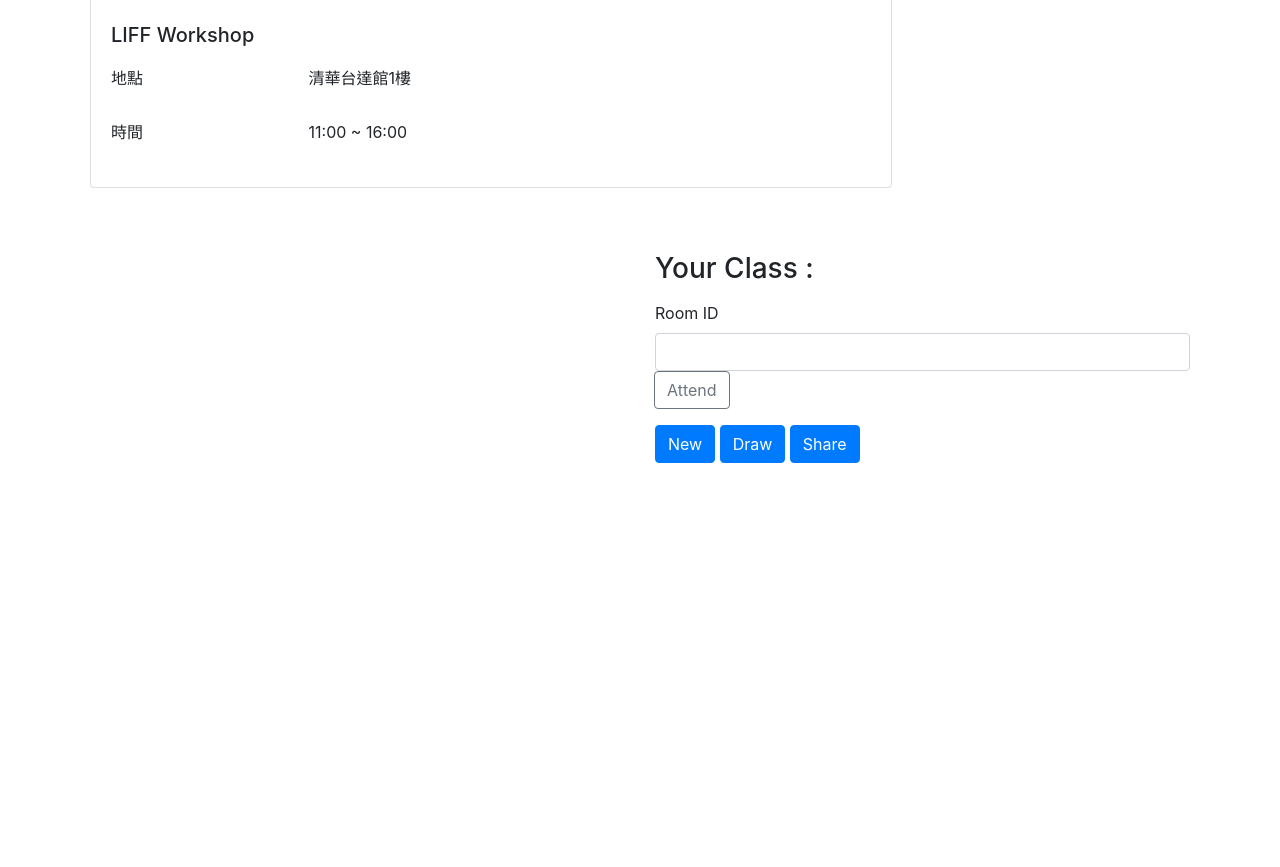
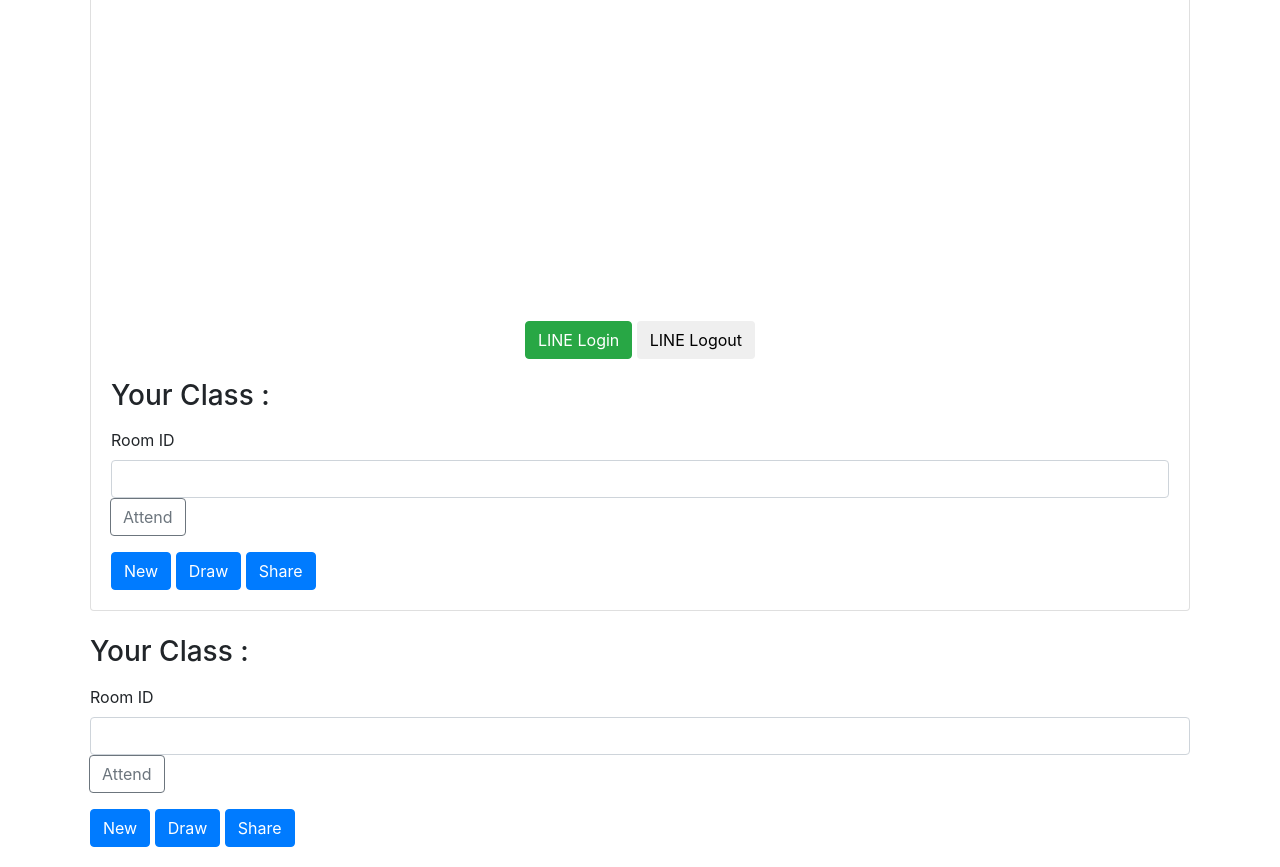
Before and after one commit to a3102a123/Line_card_game, a website: page public/index.html in a window 1280 px wide. Shown: the part 912-1779 px from the top of the page. Before the commit the page ends 1395 px from the top, so only its background shows below. Drawn offline with nearby package versions, Linux system fonts and the light colour scheme; no server answers.

Commit message:
Modify public page

```diff
--- a/public/index.html
+++ b/public/index.html
@@ -30,7 +30,7 @@
                             <img id="placeImage"
                                 src="./images/meme/playTogether.png">
                             <div class="card-body">
-                                <h5 id="campaignName" class="card-title">LIFF Workshop </h5>
+                                <!-- <h5 id="campaignName" class="card-title">LIFF Workshop </h5>
                                 <form>
                                     <div class="form-group row">
                                         <label for="campaignPlace" class="col-3 col-form-label">地點</label>
@@ -44,22 +44,61 @@
                                             <p class="form-control-plaintext" id="campaignTime">11:00 ~ 16:00</p>
                                         </div>
                                     </div>
+                                </form> -->
+                                <form role="form" class="loginBlock">
+                                    <button id="liffLoginButton" class="btn btn-success">LINE Login</button>
+                                    <button id="liffLogoutButton" class="btn">LINE Logout</button>
                                 </form>
+
+                                <div class="tool">
+                                    <h3>Your Class : <p id="UserClass"></p></h3>
+                                    <form role="form">
+                                        <div class="form-group">
+                                            <label>Room ID</label>
+                                            <input id="RoomId" type="text" class="form-control">
+                                            <div class="input-group-append">
+                                                <button id="AttendBtn" class="btn btn-outline-secondary" type="button">Attend</button>
+                                            </div>
+                                        </div>
+                                        <button type="button" id="NewRoom" class="btn btn-primary">New</button>
+                                        <button type="button" id="drawCard" class="btn btn-primary">Draw</button>
+                                        <button type="button" id="shareMeme" class="btn btn-primary">Share</button>
+                                    </form>
+                                </div>
+
                             </div>
                         </div>
 
                     </div>
+
                 </div>
-                <div class="col-sm">
+                <!-- <div class="col-sm">
                     <button id="liffLoginButton" class="btn btn-success">LINE Login</button>
                     <button id="liffLogoutButton" class="btn">LINE Logout</button>
                     <div class="mt-3">
                         <button id="shareMeTargetPicker" class="btn btn-primary">Share me!</button>
                     </div>
-                </div>
+                </div> -->
+            </div>
+
+            <div class="tool">
+                <h3>Your Class : <p id="UserClass"></p>
+                </h3>
+                <form role="form">
+                    <div class="form-group">
+                        <label>Room ID</label>
+                        <input id="RoomId" type="text" class="form-control">
+                        <div class="input-group-append">
+                            <button id="AttendBtn" class="btn btn-outline-secondary" type="button">Attend</button>
+                        </div>
+                    </div>
+                    <button type="button" id="NewRoom" class="btn btn-primary">New</button>
+                    <button type="button" id="drawCard" class="btn btn-primary">Draw</button>
+                    <button type="button" id="shareMeme" class="btn btn-primary">Share</button>
+                </form>
             </div>
         </div>
-        <div class="container">
+        <!-- <div class="container">
             <div class="row">
                 <div class="col-sm">
                 </div>
@@ -81,7 +120,7 @@
                     </div>
                 </div>
             </div>
-        </div>
+        </div> -->
         <script charset="utf-8" src="https://static.line-scdn.net/liff/edge/2/sdk.js"></script>
         <script src="liff-starter.js"></script>
     </body>
--- a/public/style.css
+++ b/public/style.css
@@ -1,5 +1,10 @@
 .container {
     padding: 20px;
+}
+
+.loginBlock {
+    text-align: center;
+    margin-bottom: 20px;
 }
 
 .meme {
```
